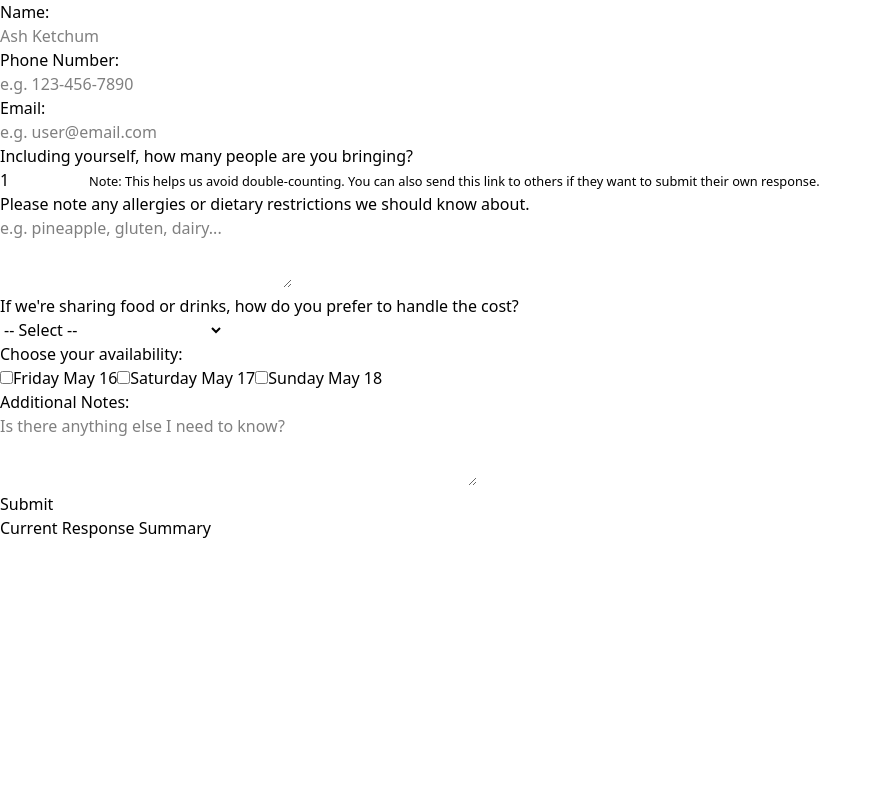
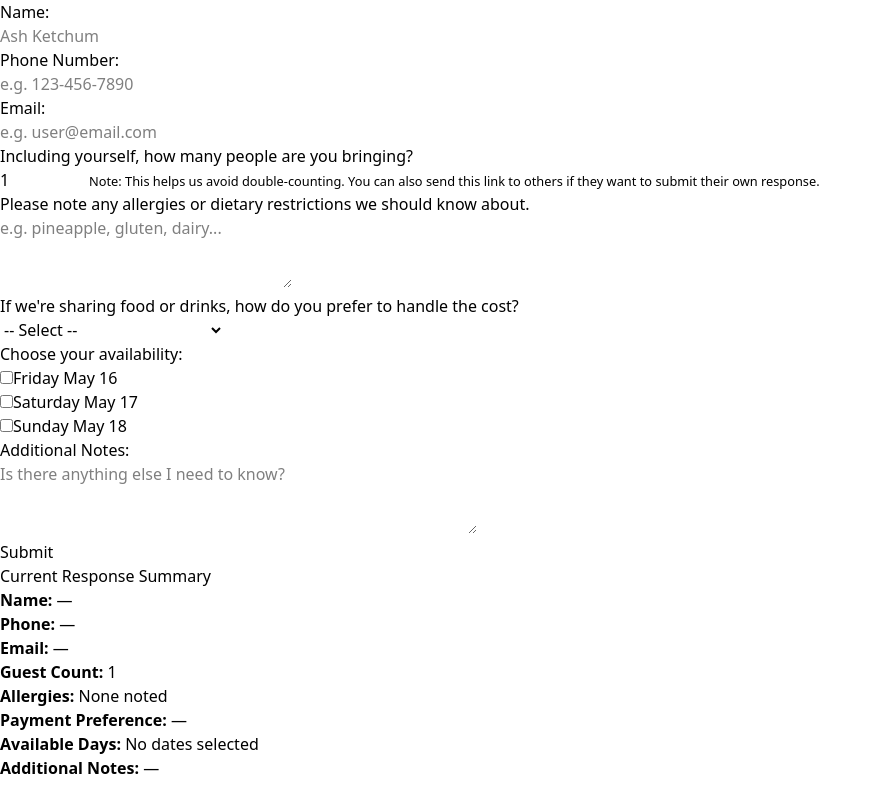
Before and after one commit to lisachen-dev/form-ahead, a React (Vite) app in the folder frontend/: page / in a window 1280 px wide. Shown: the whole page, without its empty margins (0-879 px from the left). Built offline with nearby package versions, Linux system fonts and the light colour scheme.

Commit message:
task: build out summary of inputs and display it

```diff
--- a/frontend/src/components/DisplaySummary.jsx
+++ b/frontend/src/components/DisplaySummary.jsx
@@ -1,20 +1,47 @@
-import React, { useState } from 'react';
+import React from 'react';
 
-export default function DisplaySummary( formData, options ){
-    const { fullName,
+export default function DisplaySummary({ formData, options }) {
+  const {
+    fullName,
     phone,
     email,
     guestCount,
     allergies,
     paymentMethod,
     availableDays,
-           additionalNotes } = formData
+    additionalNotes,
+  } = formData;
 
-    return(
+  // Convert selected values to labels for display
+  const availableDayLabels = availableDays?.map((val) => {
+    const matched = options.find((opt) => opt.value === val);
+    return matched ? matched.label : val;
+  });
+
+  return (
     <>
-            <h1>Current Response Summary</h1>
-
-
+      <h2>Current Response Summary</h2>
+      <ul>
+        <li><strong>Name:</strong> {fullName || '—'}</li>
+        <li><strong>Phone:</strong> {phone || '—'}</li>
+        <li><strong>Email:</strong> {email || '—'}</li>
+        <li><strong>Guest Count:</strong> {guestCount || '—'}</li>
+        <li><strong>Allergies:</strong> {allergies || 'None noted'}</li>
+        <li><strong>Payment Preference:</strong> {paymentMethod || '—'}</li>
+        <li>
+          <strong>Available Days:</strong>{' '}
+          {availableDayLabels && availableDayLabels.length > 0
+            ? (
+              <ul>
+                {availableDayLabels.map((day) => (
+                  <li key={day}>{day}</li>
+                ))}
+              </ul>
+            )
+            : 'No dates selected'}
+        </li>
+        <li><strong>Additional Notes:</strong> {additionalNotes || '—'}</li>
+      </ul>
     </>
-    )
+  );
 }
--- a/frontend/src/components/MultiCheckbox.jsx
+++ b/frontend/src/components/MultiCheckbox.jsx
@@ -24,6 +24,7 @@ export default function MultiCheckbox({ question, formData, setFormData }){
                 <legend>{prompt || "Select all that apply"}</legend>
                 {options.map( option => (
                     <label key={option.value} htmlFor={option.value}>
+                        <ul>
                             <input
                                 id={option.value}
                                 name={id}
@@ -33,6 +34,7 @@ export default function MultiCheckbox({ question, formData, setFormData }){
                                 checked={checkedItems?.includes(option.value)}
                             />
                             {option.label}
+                        </ul>
                     </label>
                 ))}
             </fieldset>
```
Lines whose indentation alone changed are shown as unchanged.
